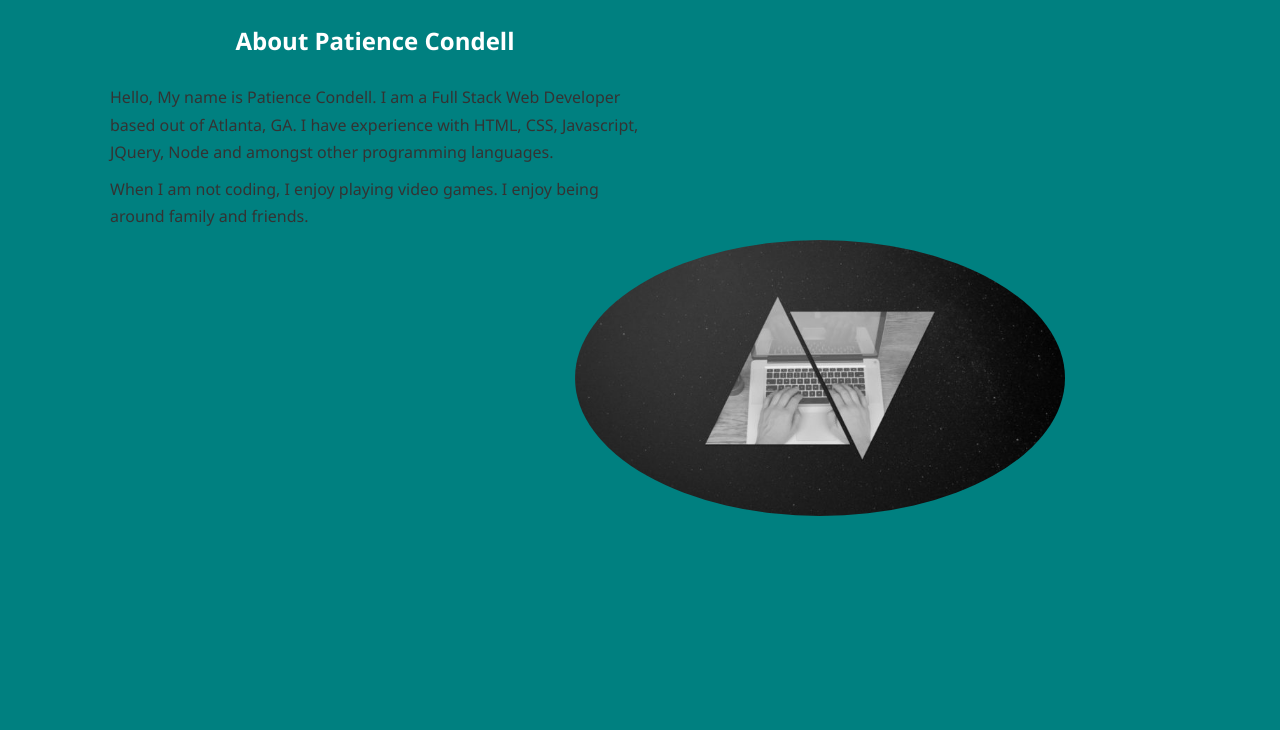
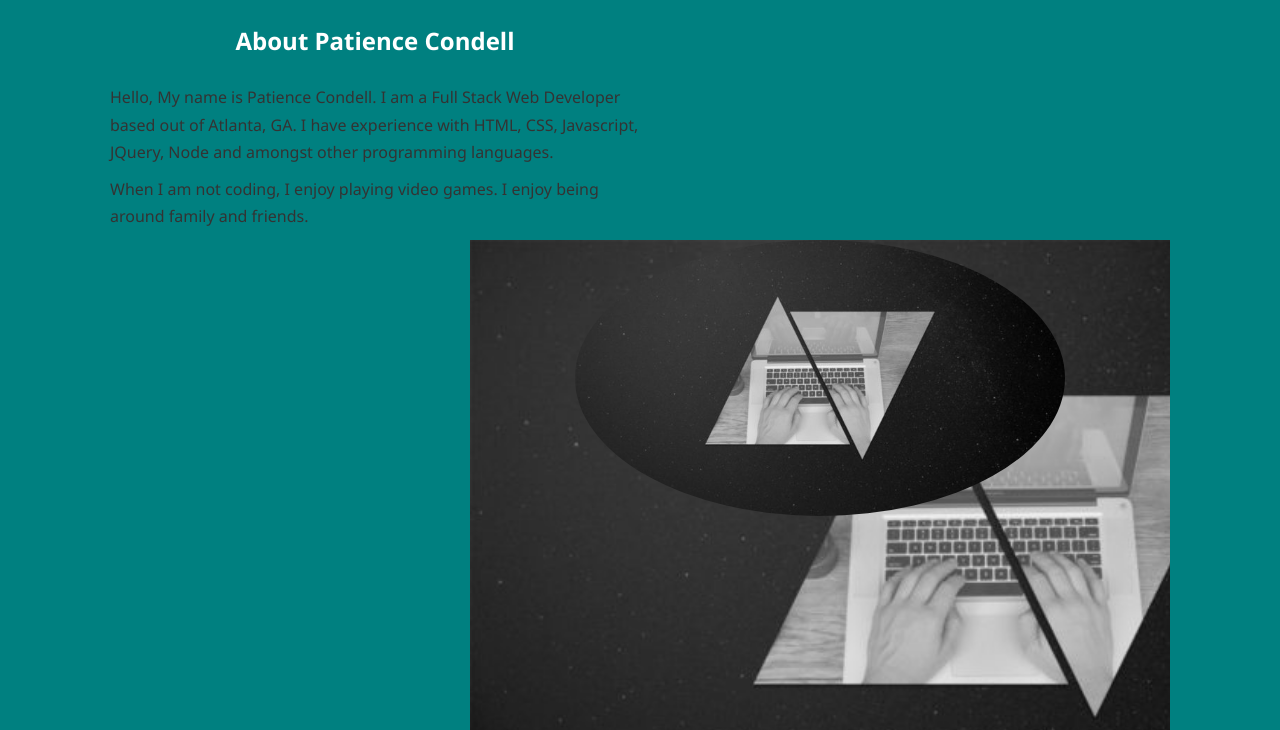
Before and after one commit to rubbishspitfire/rubbishspitspitfire.github.io, a plain HTML site: page about.html in a window 1280 px wide. Shown: the part 70-800 px from the top of the page. Drawn offline with Linux system fonts and the light colour scheme.

Commit message:
change to style.css

```diff
--- a/css/style.css
+++ b/css/style.css
@@ -188,6 +188,7 @@
 
   /* About Info */
   #about-info .info-right {
+    background: url(../images/programming-wallpaper9-700x394.jpg);
     float: right;
     background-size: cover;
     background-repeat: no-repeat;
```
